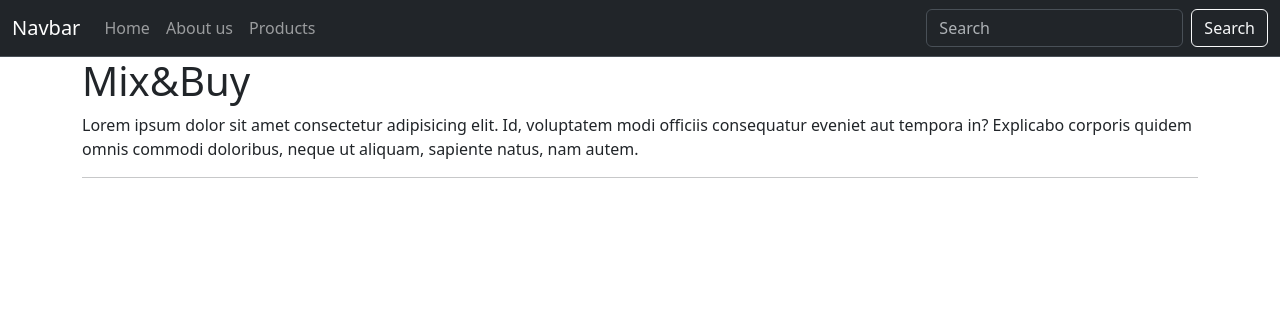
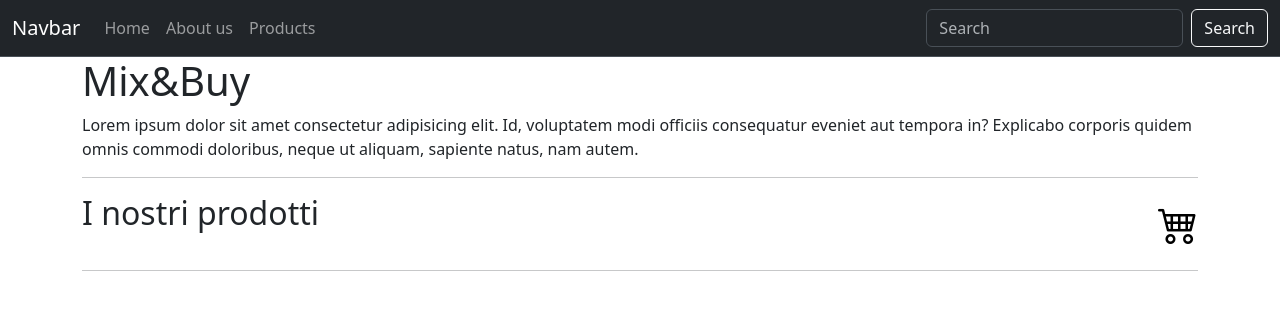
Before and after one commit to akthernahela/react-router, a React (Vite) app: page /products in a window 1280 px wide. Shown: the top 310 px of the page. Built offline with nearby package versions, Linux system fonts and the light colour scheme.

Commit message:
Style the products page

```diff
--- a/src/shop/Products.jsx
+++ b/src/shop/Products.jsx
@@ -10,7 +10,14 @@ export default function Products() {
         <>
             <Header />
             <Main />
+            <div className="container">
+                <div className="intro d-flex justify-content-between">
+                    <h2>I nostri prodotti</h2>
+                    <a href="#"><i className="bi bi-cart4 text-black fs-1"></i></a>
+                </div>
+                <hr />
+
+            </div>
         </>
-
     )
 }
```
